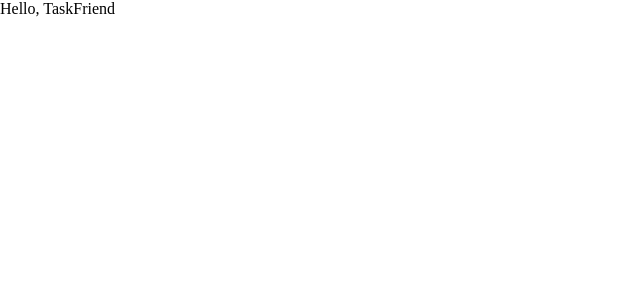
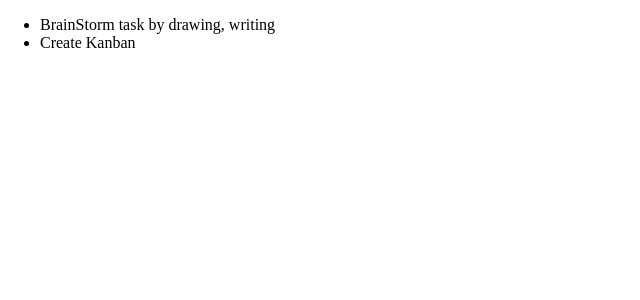
Before and after one commit to flyjwayur/Taskfriend, a React (Create React App) app: page / in a window 1280 px wide. Shown: the top 300 px of the page, without its empty margins (0-640 px from the left). Built offline with nearby package versions, Linux system fonts and the light colour scheme.

Commit message:
Add notes as list

```diff
--- a/src/App.js
+++ b/src/App.js
@@ -1,9 +1,11 @@
 import React, { Component } from 'react';
+import Notes from './components/Notes/index';
+
 import './App.css';
 
 class App extends Component {
   render() {
-    return <div>Hello, TaskFriend</div>;
+    return <Notes />;
   }
 }
 
--- /dev/null
+++ b/src/components/Notes/index.js
@@ -0,0 +1,14 @@
+import React from 'react';
+import notes from '../../data/notes';
+
+const Notes = () => {
+  return (
+    <ul>
+      {notes.map(note => (
+        <li key={note.id}>{note.task}</li>
+      ))}
+    </ul>
+  );
+};
+
+export default Notes;
--- /dev/null
+++ b/src/data/notes.js
@@ -0,0 +1,14 @@
+import uuid from 'uuid';
+
+const notes = [
+  {
+    id: uuid.v4(),
+    task: 'BrainStorm task by drawing, writing',
+  },
+  {
+    id: uuid.v4(),
+    task: 'Create Kanban',
+  },
+];
+
+export default notes;
```
